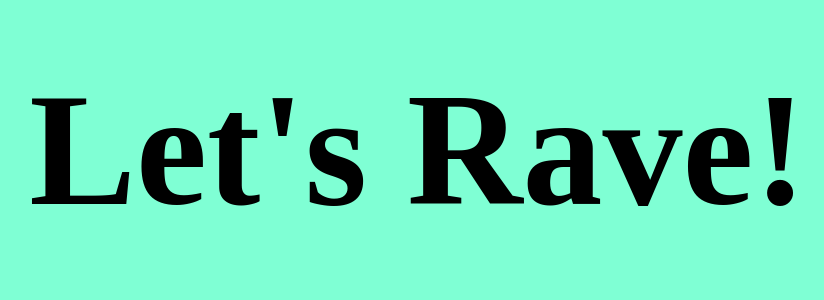
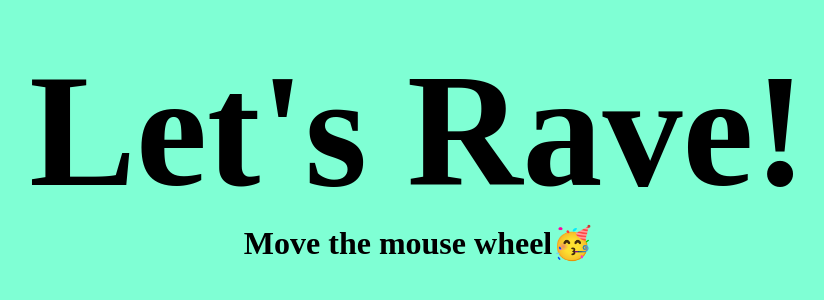
Before and after one commit to xtina-lt/Rave, a plain HTML site: page index.html in a window 1280 px wide. Shown: the part 230-530 px from the top of the page, without its empty margins (190-1014 px from the left). Drawn offline with Linux system fonts and the light colour scheme.

Commit message:
add caption

```diff
--- a/index.html
+++ b/index.html
@@ -10,6 +10,7 @@
 </head>
     <body>
         <h1>Let's Rave!</h1>
+        <h2>Move the mouse wheel🥳</h2>
         <span id="colorName"></span>
 	</body>
 </html>
--- a/style.css
+++ b/style.css
@@ -17,6 +17,9 @@ body{
 h1{
     font-size: 1000%;
 }
+h2{
+    font-size: 200%;
+}
 #colorName{
     font-size: 500%;
 }
```
